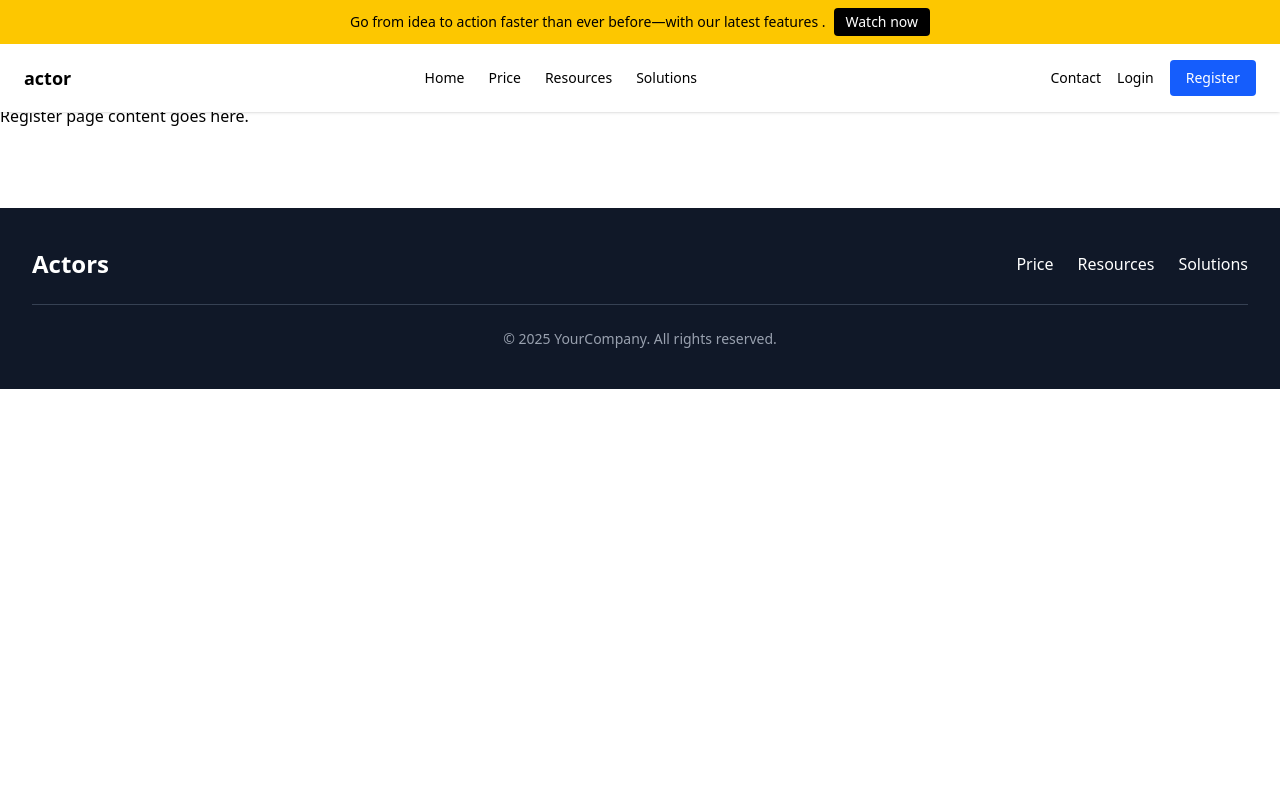
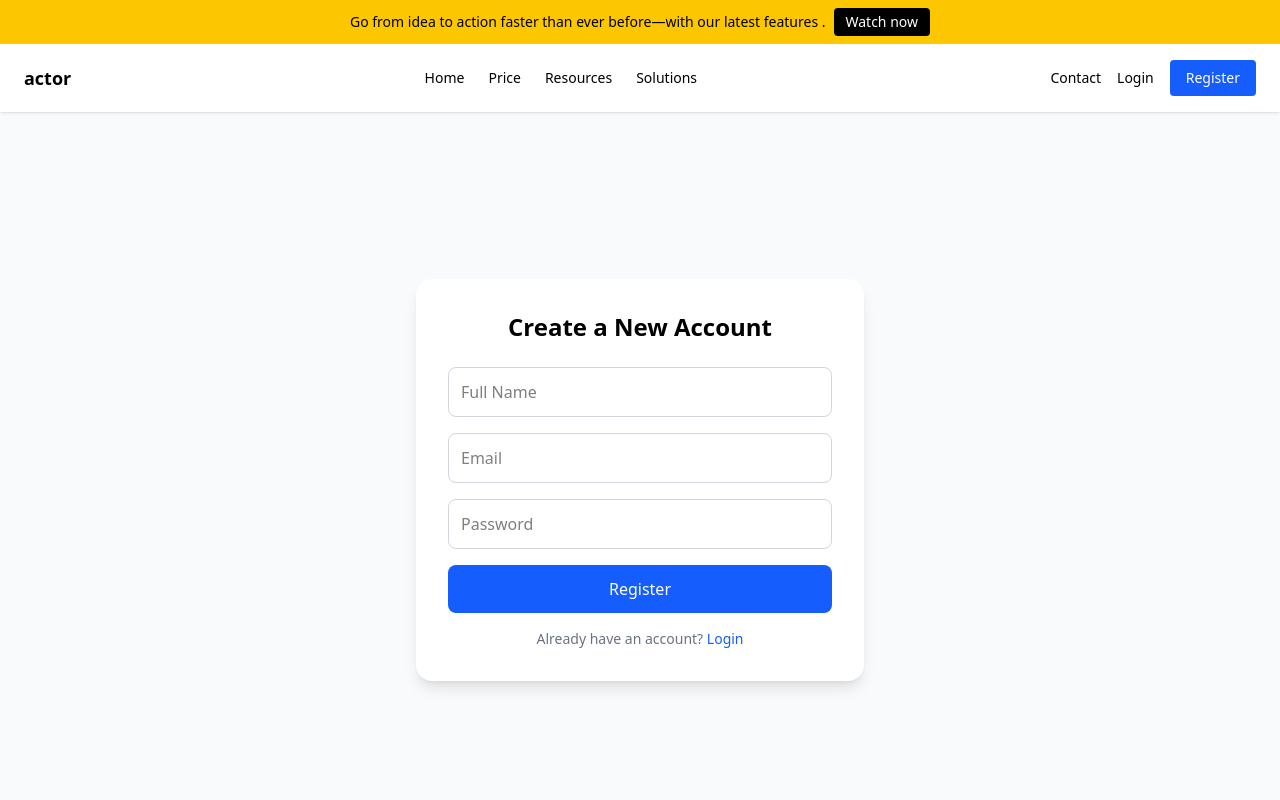
Before and after one commit to m4rcin7/abcd, a React (Vite) app: page /register in a window 1280 px wide. Shown: the top 800 px of the page. Built offline with nearby package versions, Linux system fonts and the light colour scheme.

Commit message:
register page

```diff
--- a/src/pages/Register.tsx
+++ b/src/pages/Register.tsx
@@ -1,9 +1,51 @@
+import { motion } from "framer-motion";
+
 const Register = () => {
   return (
-    <div>
-      <h1>Register</h1>
-      <p>Register page content goes here.</p>
-    </div>
+    <motion.div
+      className="min-h-screen flex items-center justify-center bg-gray-50 px-4"
+      initial={{ opacity: 0, y: 20 }}
+      animate={{ opacity: 1, y: 0 }}
+      transition={{ duration: 0.6 }}
+    >
+      <div className="w-full max-w-md p-8 bg-white rounded-2xl shadow-lg">
+        <h2 className="text-2xl font-bold mb-6 text-center">
+          Create a New Account
+        </h2>
+        <form className="space-y-4">
+          <input
+            type="text"
+            placeholder="Full Name"
+            className="w-full p-3 border border-gray-300 rounded-lg focus:outline-none focus:ring-2 focus:ring-blue-500"
+            required
+          />
+          <input
+            type="email"
+            placeholder="Email"
+            className="w-full p-3 border border-gray-300 rounded-lg focus:outline-none focus:ring-2 focus:ring-blue-500"
+            required
+          />
+          <input
+            type="password"
+            placeholder="Password"
+            className="w-full p-3 border border-gray-300 rounded-lg focus:outline-none focus:ring-2 focus:ring-blue-500"
+            required
+          />
+          <button
+            type="submit"
+            className="w-full bg-blue-600 text-white py-3 rounded-lg hover:bg-blue-700 transition"
+          >
+            Register
+          </button>
+        </form>
+        <p className="mt-4 text-center text-sm text-gray-500">
+          Already have an account?{" "}
+          <a href="/login" className="text-blue-600 hover:underline">
+            Login
+          </a>
+        </p>
+      </div>
+    </motion.div>
   );
 };
 
```
